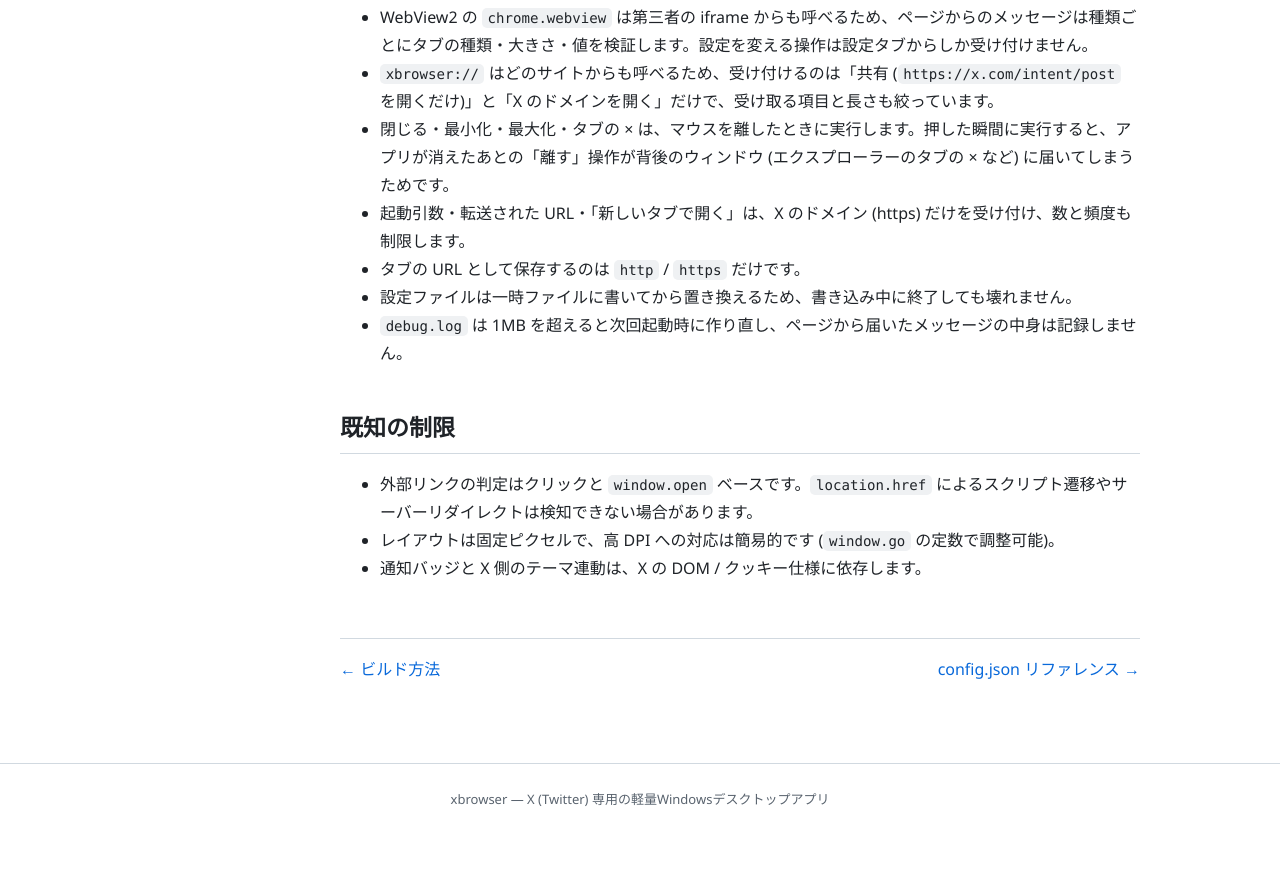
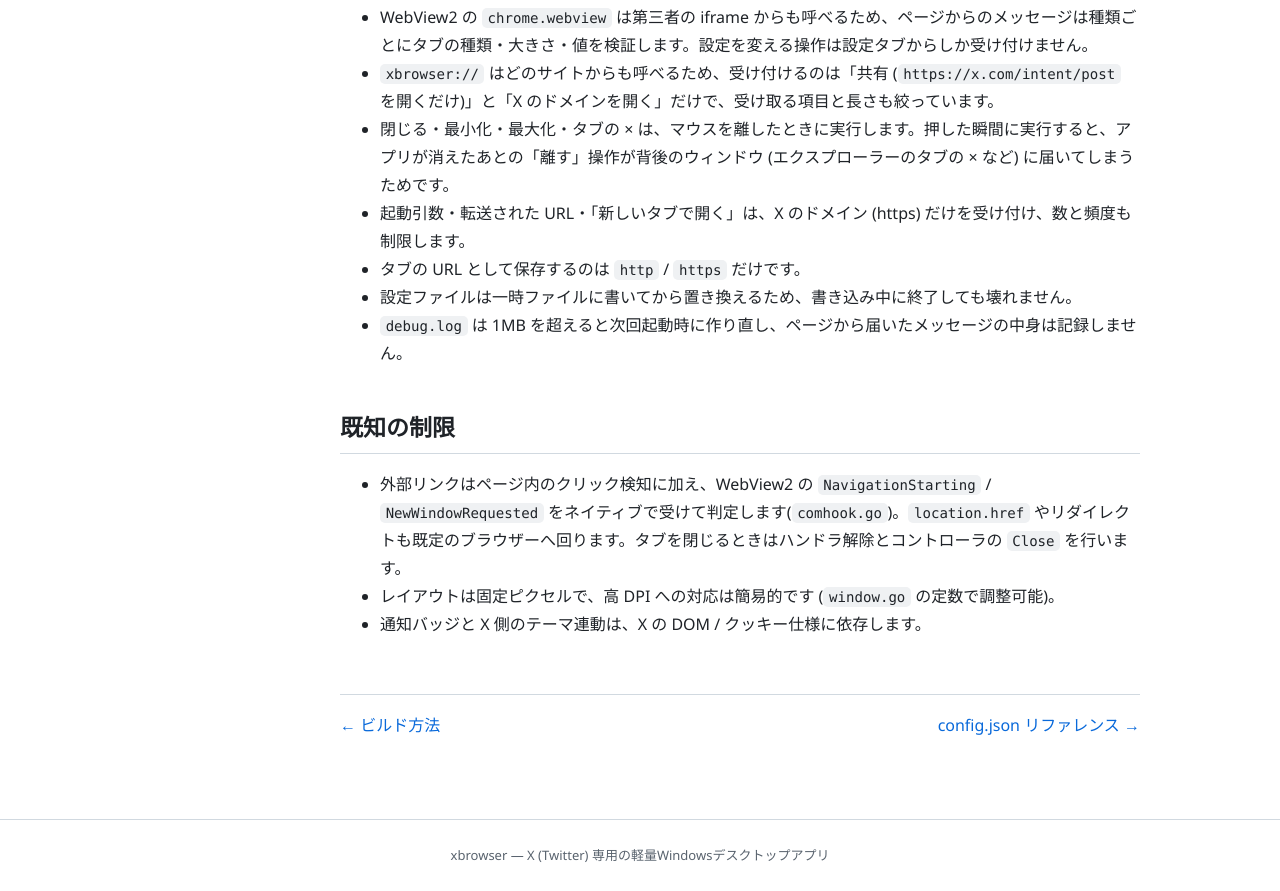
Before and after one commit to KansaiActivist/xbrowser, a browser extension: page docs/architecture.html in a window 1280 px wide. Shown: the part 3306-4197 px from the top of the page. Before the commit the page ends 4141 px from the top, so only its background shows below. Drawn offline with Linux system fonts and the light colour scheme.

Commit message:
Wiki側更新

```diff
--- a/docs/architecture.html
+++ b/docs/architecture.html
@@ -86,7 +86,7 @@
 </ul>
 <h2>既知の制限</h2>
 <ul>
-<li>外部リンクの判定はクリックと <code>window.open</code> ベースです。<code>location.href</code> によるスクリプト遷移やサーバーリダイレクトは検知できない場合があります。</li>
+<li>外部リンクはページ内のクリック検知に加え、WebView2 の <code>NavigationStarting</code> / <code>NewWindowRequested</code> をネイティブで受けて判定します(<code>comhook.go</code>)。<code>location.href</code> やリダイレクトも既定のブラウザーへ回ります。タブを閉じるときはハンドラ解除とコントローラの <code>Close</code> を行います。</li>
 <li>レイアウトは固定ピクセルで、高 DPI への対応は簡易的です (<code>window.go</code> の定数で調整可能)。</li>
 <li>通知バッジと X 側のテーマ連動は、X の DOM / クッキー仕様に依存します。</li>
 </ul>
--- a/docs/troubleshooting.html
+++ b/docs/troubleshooting.html
@@ -25,7 +25,7 @@
 <h2>通知バッジが出ない</h2>
 <p>バッジは X のメニューのバッジとタイトルの <code>(N)</code> から件数を読み取っています。X の画面構成が変わると取得できなくなることがあります。</p>
 <h2>リンクが既定のブラウザーで開かない</h2>
-<p>外部リンクはクリックと <code>window.open</code> から検知します。<code>location.href</code> によるスクリプト遷移やサーバー側のリダイレクトは検知できないため、そのときはアプリ内で開きます。アドレスバーに URL を入力すれば既定のブラウザーで開けます。<code>http</code> / <code>https</code> 以外の URL は安全のため開きません。</p>
+<p>外部リンクはクリック・<code>window.open</code> に加え、ナビゲーション開始時にもネイティブで判定するため、<code>location.href</code> やリダイレクトでも既定のブラウザーで開きます。<code>http</code> / <code>https</code> 以外の URL は安全のため開きません。</p>
 <h2>アドレスバーに入力した文字が検索になる</h2>
 <p>ドットを含まない文字列、スペースを含む文字列、<code>http(s)</code> 以外のスキーム (<code>javascript:</code> など) は検索として扱います。ドメインは <code>x.com/home</code> のようにドット付きで入力してください。</p>
 <h2>設定を初期状態に戻したい</h2>
```
